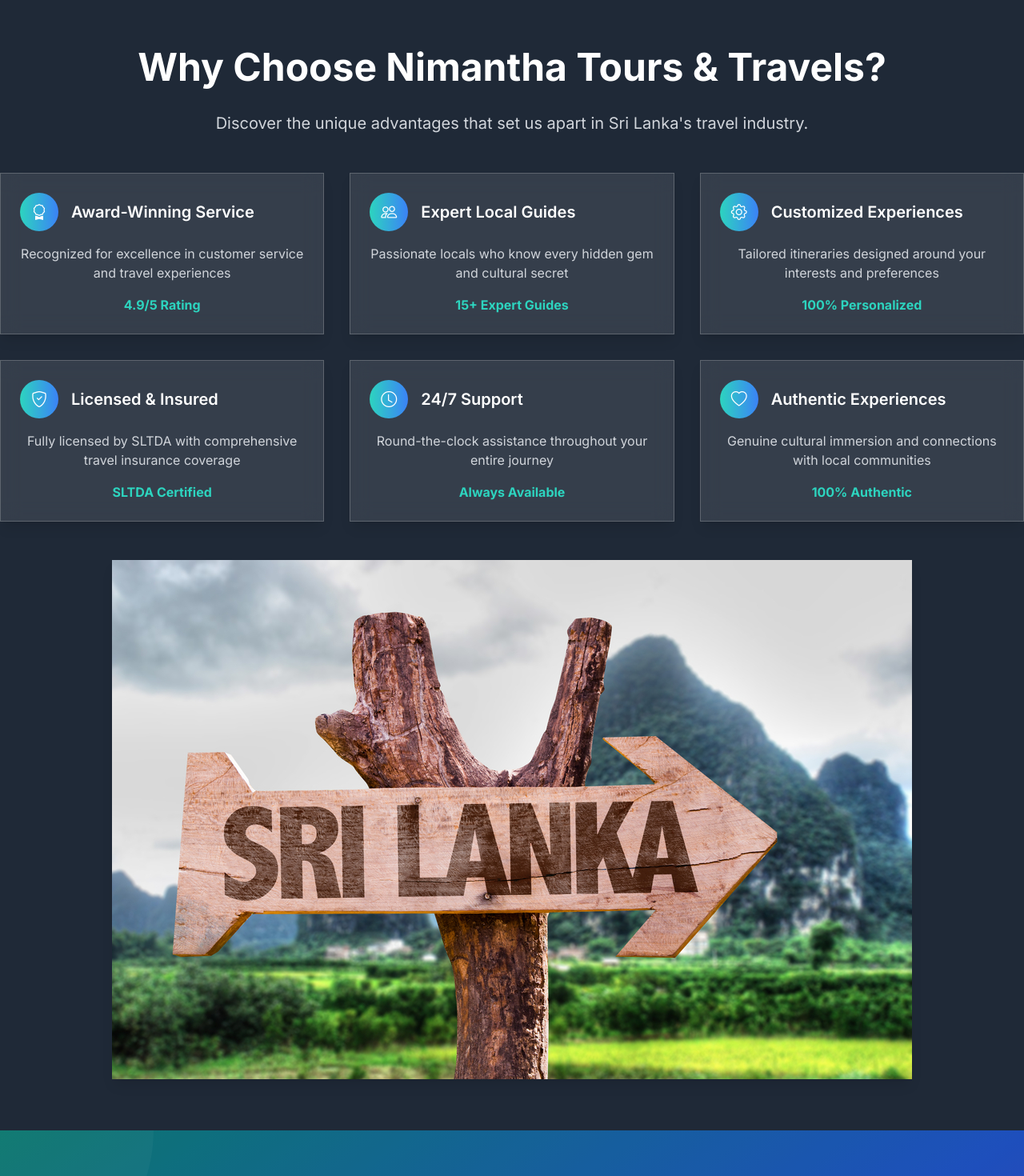
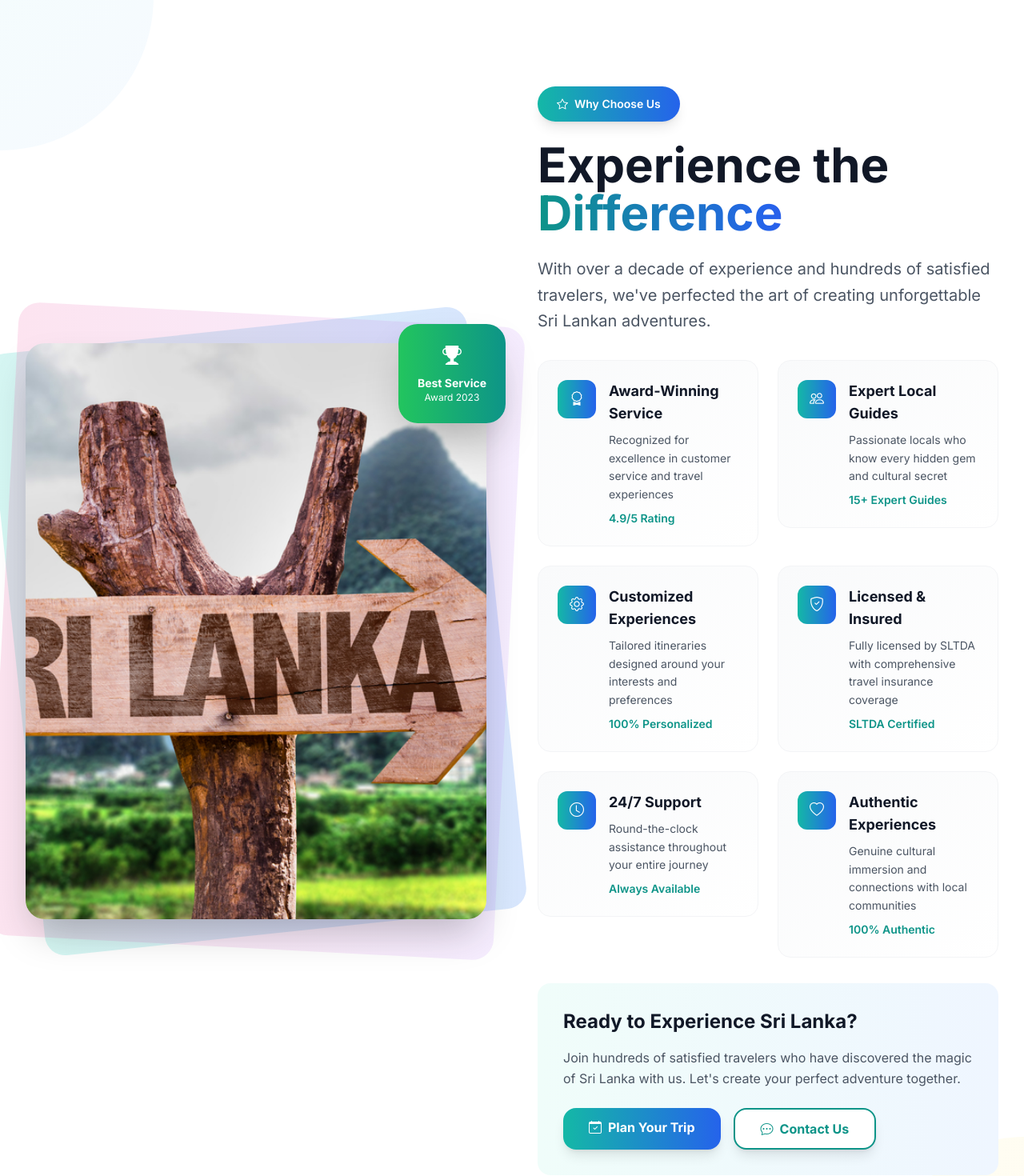
Before and after one commit to nathija-nimantha/Nimantha-Tours, a React (Vite) app in the folder frontend/: page /about in a window 1280 px wide. Shown: the part 3740-5210 px from the top of the page at 80% size. Built offline with nearby package versions, Linux system fonts and the light colour scheme; a web font is replaced by a local one.

Commit message:
feat: revamp WhyChooseUs component with enhanced visuals, improved layout, and new call-to-action section

```diff
--- a/frontend/src/components/about/WhyChooseUs.tsx
+++ b/frontend/src/components/about/WhyChooseUs.tsx
@@ -43,35 +43,121 @@ const WhyChooseUs: React.FC = () => {
   ]
 
   return (
-    <section className="py-16 bg-gray-800">
-      <div className="container mx-auto text-center">
-        <Fade triggerOnce>
-          <h2 className="text-3xl sm:text-4xl md:text-5xl text-white font-bold mb-8">
-            Why Choose Nimantha Tours & Travels?
-          </h2>
-        </Fade>
-        <Slide direction="up" triggerOnce>
-          <p className="text-lg sm:text-xl text-gray-300 mb-12">
-            Discover the unique advantages that set us apart in Sri Lanka's travel industry.
-          </p>
-        </Slide>
-        <div className="grid grid-cols-1 sm:grid-cols-2 lg:grid-cols-3 gap-8">
-          {reasons.map((reason, index) => (
-            <div key={index} className="bg-white/10 backdrop-blur-md border border-white/20 rounded-lg p-6 shadow-lg">
-              <div className="flex items-center mb-4">
-                <div className="w-12 h-12 bg-gradient-to-r from-teal-400 to-blue-500 rounded-full flex items-center justify-center mr-4">
-                  <i className={`${reason.icon} text-white text-xl`} />
+    <section className="py-20 lg:py-28 bg-white relative overflow-hidden">
+      {/* Background Elements */}
+      <div className="absolute top-0 left-0 w-96 h-96 bg-gradient-to-br from-teal-100/40 to-blue-100/40 rounded-full opacity-60 -translate-x-48 -translate-y-48" />
+      <div className="absolute bottom-0 right-0 w-80 h-80 bg-gradient-to-tl from-orange-100/40 to-yellow-100/40 rounded-full opacity-60 translate-x-40 translate-y-40" />
+
+      <div className="container mx-auto px-4 sm:px-6 lg:px-8 relative z-10">
+        <div className="grid grid-cols-1 lg:grid-cols-2 gap-16 items-center">
+          {/* Image Section */}
+          <div>
+            <Fade direction="left" triggerOnce>
+              <div className="relative group">
+                {/* Decorative elements */}
+                <div className="absolute inset-0 bg-gradient-to-r from-teal-400 to-blue-500 rounded-3xl opacity-20 transform -rotate-6 scale-105 group-hover:-rotate-12 transition-transform duration-700" />
+                <div className="absolute inset-0 bg-gradient-to-l from-purple-400 to-pink-500 rounded-3xl opacity-15 transform rotate-3 scale-110 group-hover:rotate-6 transition-transform duration-700" />
+
+                {/* Main image */}
+                <div className="relative overflow-hidden rounded-3xl shadow-2xl group-hover:shadow-3xl transition-all duration-500">
+                  <img
+                    src={teamImage || "/placeholder.svg"}
+                    alt="Our professional team at work"
+                    className="w-full h-auto object-cover transform transition-all duration-700 group-hover:scale-110 aspect-[4/5]"
+                    loading="lazy"
+                  />
+                  <div className="absolute inset-0 bg-gradient-to-t from-black/30 via-transparent to-transparent opacity-0 group-hover:opacity-100 transition-opacity duration-500" />
                 </div>
-                <h3 className="text-xl font-semibold text-white">{reason.title}</h3>
+
+                {/* Floating badge */}
+                <div className="absolute -top-6 -right-6 bg-gradient-to-r from-green-500 to-teal-600 text-white p-6 rounded-3xl shadow-2xl z-10">
+                  <div className="text-center">
+                    <i className="bi bi-trophy-fill text-2xl mb-2 block" />
+                    <div className="text-sm font-bold">Best Service</div>
+                    <div className="text-xs">Award 2023</div>
+                  </div>
+                </div>
               </div>
-              <p className="text-gray-300 mb-4">{reason.description}</p>
-              <span className="text-teal-400 font-bold">{reason.stats}</span>
+            </Fade>
+          </div>
+
+          {/* Content Section */}
+          <div className="space-y-8">
+            <Slide direction="right" triggerOnce>
+              <div className="space-y-6">
+                <div className="inline-flex items-center bg-gradient-to-r from-teal-500 to-blue-600 text-white text-sm font-semibold px-6 py-3 rounded-full shadow-lg">
+                  <i className="bi bi-star mr-2" />
+                  Why Choose Us
+                </div>
+
+                <h2 className="text-4xl sm:text-5xl lg:text-6xl font-bold text-gray-900 leading-tight">
+                  Experience the{" "}
+                  <span className="block bg-gradient-to-r from-teal-600 via-blue-600 to-purple-700 bg-clip-text text-transparent">
+                    Difference
+                  </span>
+                </h2>
+
+                <p className="text-xl text-gray-600 leading-relaxed">
+                  With over a decade of experience and hundreds of satisfied travelers, we've perfected the art of
+                  creating unforgettable Sri Lankan adventures.
+                </p>
+              </div>
+            </Slide>
+
+            {/* Reasons Grid */}
+            <div className="grid grid-cols-1 sm:grid-cols-2 gap-6">
+              {reasons.map((reason, index) => (
+                <Fade key={index} direction="up" delay={100 * index} triggerOnce>
+                  <div className="group p-6 bg-gradient-to-br from-gray-50 to-white rounded-2xl border border-gray-100 hover:shadow-lg hover:border-teal-200 transition-all duration-300 transform hover:-translate-y-1">
+                    <div className="flex items-start space-x-4">
+                      <div className="w-12 h-12 bg-gradient-to-r from-teal-500 to-blue-600 rounded-xl flex items-center justify-center flex-shrink-0 group-hover:scale-110 transition-transform duration-300">
+                        <i className={`${reason.icon} text-white text-lg`} />
+                      </div>
+                      <div className="flex-1">
+                        <h3 className="text-lg font-bold text-gray-900 mb-2 group-hover:text-teal-600 transition-colors duration-300">
+                          {reason.title}
+                        </h3>
+                        <p className="text-gray-600 text-sm leading-relaxed mb-2">{reason.description}</p>
+                        <div className="text-teal-600 font-semibold text-sm">{reason.stats}</div>
+                      </div>
+                    </div>
+                  </div>
+                </Fade>
+              ))}
             </div>
-          ))}
+
+            {/* CTA Section */}
+            <Fade direction="up" delay={800} triggerOnce>
+              <div className="bg-gradient-to-r from-teal-50 to-blue-50 rounded-2xl p-8">
+                <h3 className="text-2xl font-bold text-gray-900 mb-4">Ready to Experience Sri Lanka?</h3>
+                <p className="text-gray-600 mb-6 leading-relaxed">
+                  Join hundreds of satisfied travelers who have discovered the magic of Sri Lanka with us. Let's create
+                  your perfect adventure together.
+                </p>
+                <div className="flex flex-col sm:flex-row gap-4">
+                  <a
+                    href="/booking"
+                    className="group bg-gradient-to-r from-teal-500 to-blue-600 hover:from-teal-600 hover:to-blue-700 text-white font-bold py-3 px-8 rounded-2xl shadow-lg transform transition-all duration-300 hover:scale-105 text-center"
+                  >
+                    <span className="flex items-center justify-center space-x-2">
+                      <i className="bi bi-calendar-check group-hover:animate-bounce" />
+                      <span>Plan Your Trip</span>
+                    </span>
+                  </a>
+                  <a
+                    href="/contactUs"
+                    className="group bg-white text-teal-600 border-2 border-teal-600 hover:bg-teal-600 hover:text-white font-bold py-3 px-8 rounded-2xl shadow-lg transform transition-all duration-300 hover:scale-105 text-center"
+                  >
+                    <span className="flex items-center justify-center space-x-2">
+                      <i className="bi bi-chat-dots group-hover:animate-pulse" />
+                      <span>Contact Us</span>
+                    </span>
+                  </a>
+                </div>
+              </div>
+            </Fade>
+          </div>
         </div>
-        <Fade triggerOnce>
-          <img src={teamImage} alt="Our Team" className="mt-12 mx-auto rounded-lg shadow-lg" />
-        </Fade>
       </div>
     </section>
   )
```
